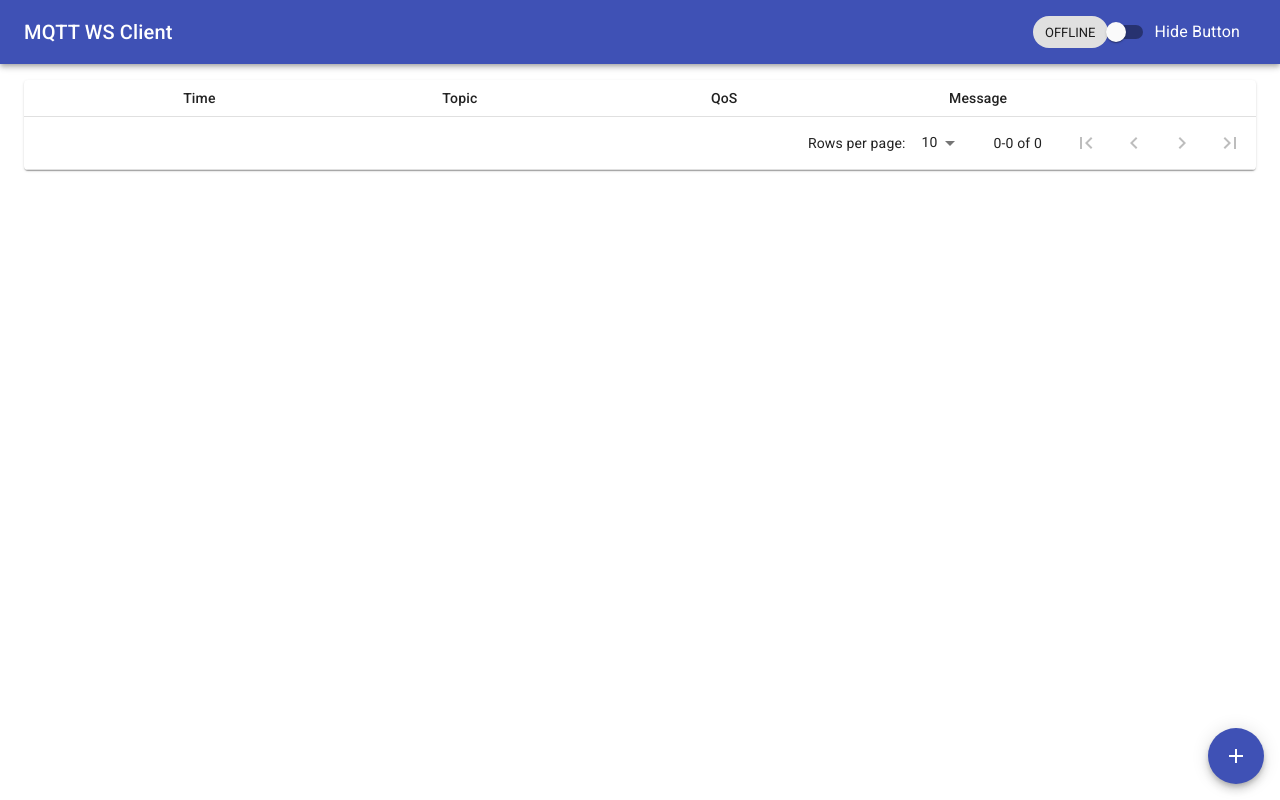
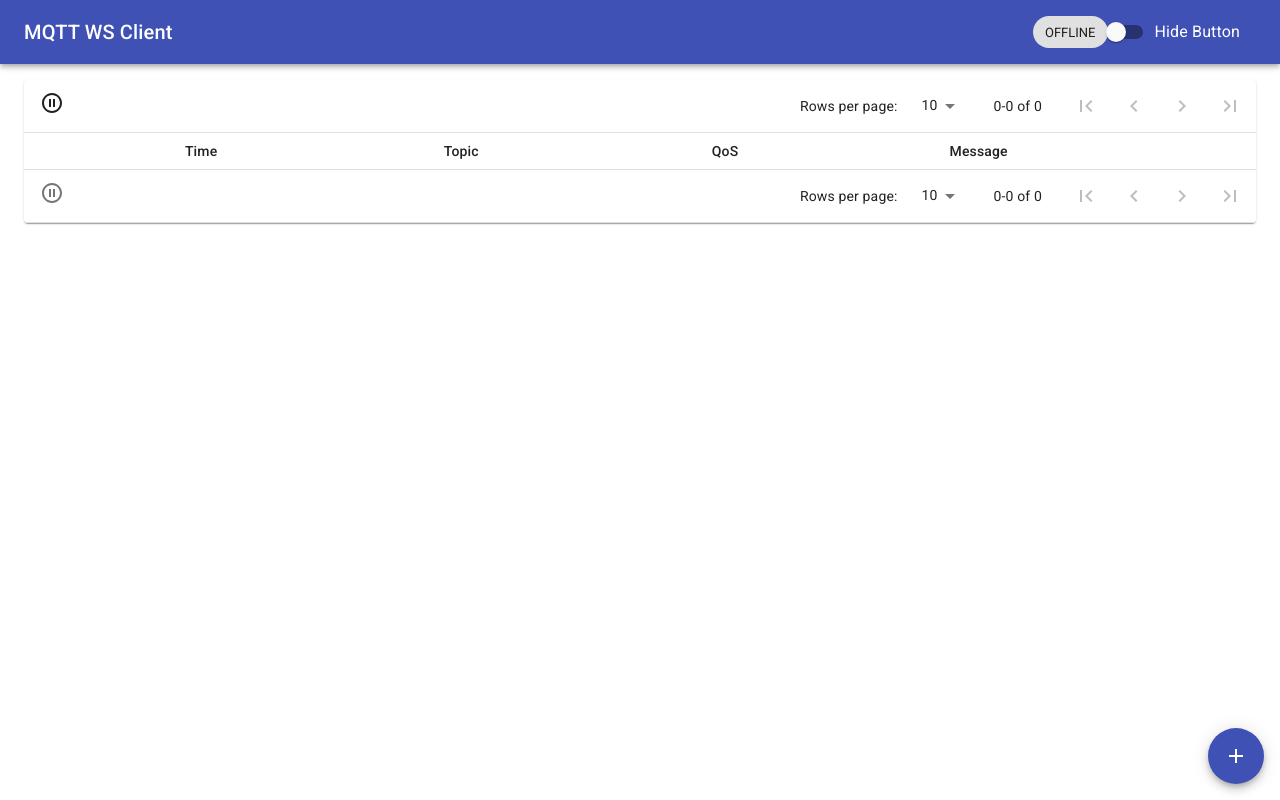
Before and after one commit to cytaylorw/react-mqtt-ws-client, a React (Create React App) app: page / in a window 1280 px wide. Built offline with nearby package versions, Linux system fonts and the light colour scheme.

Commit message:
Pause UI from rendering messages

```diff
--- a/src/components/tables/ActionsRow.js
+++ b/src/components/tables/ActionsRow.js
@@ -14,6 +14,9 @@ import FirstPageIcon from '@material-ui/icons/FirstPage';
 import KeyboardArrowLeft from '@material-ui/icons/KeyboardArrowLeft';
 import KeyboardArrowRight from '@material-ui/icons/KeyboardArrowRight';
 import LastPageIcon from '@material-ui/icons/LastPage';
+import PauseCircleOutlineIcon from '@material-ui/icons/PauseCircleOutline';
+import PlayCircleOutlineIcon from '@material-ui/icons/PlayCircleOutline';
+import { MqttContext } from 'hooks/context/Contexts';
 
 const useStyles1 = makeStyles((theme) => ({
   root: {
@@ -84,31 +87,32 @@ function createData(name, calories, fat) {
   return { name, calories, fat };
 }
 
-const rows = [
-  createData('Cupcake', 305, 3.7),
-  createData('Donut', 452, 25.0),
-  createData('Eclair', 262, 16.0),
-  createData('Frozen yoghurt', 159, 6.0),
-  createData('Gingerbread', 356, 16.0),
-  createData('Honeycomb', 408, 3.2),
-  createData('Ice cream sandwich', 237, 9.0),
-  createData('Jelly Bean', 375, 0.0),
-  createData('KitKat', 518, 26.0),
-  createData('Lollipop', 392, 0.2),
-  createData('Marshmallow', 318, 0),
-  createData('Nougat', 360, 19.0),
-  createData('Oreo', 437, 18.0),
-].sort((a, b) => (a.calories < b.calories ? -1 : 1));
+// const rows = [
+//   createData('Cupcake', 305, 3.7),
+//   createData('Donut', 452, 25.0),
+//   createData('Eclair', 262, 16.0),
+//   createData('Frozen yoghurt', 159, 6.0),
+//   createData('Gingerbread', 356, 16.0),
+//   createData('Honeycomb', 408, 3.2),
+//   createData('Ice cream sandwich', 237, 9.0),
+//   createData('Jelly Bean', 375, 0.0),
+//   createData('KitKat', 518, 26.0),
+//   createData('Lollipop', 392, 0.2),
+//   createData('Marshmallow', 318, 0),
+//   createData('Nougat', 360, 19.0),
+//   createData('Oreo', 437, 18.0),
+// ].sort((a, b) => (a.calories < b.calories ? -1 : 1));
 
-const useStyles2 = makeStyles({
-  table: {
-    minWidth: 500,
+const useStyles2 = makeStyles((theme) => ({
+  control: {
+    fontWeight: 400
   },
-});
+}));
 
 export default function ActionsRow(props) {
   const classes = useStyles2();
-  // const [page, setPage] = React.useState(0);
+  const [pause, setPause] = React.useState(false);
+  const [mqttState, dispatch] = React.useContext(MqttContext);
   // const [rowsPerPage, setRowsPerPage] = React.useState(5);
 
   const { count, page, rowsPerPage, onChangePage, onChangeRowsPerPage, rowsPerPageOptions, colSpan, SelectProps } = props;
@@ -120,12 +124,22 @@ export default function ActionsRow(props) {
   //   setRowsPerPage(parseInt(event.target.value, 10));
   //   setPage(0);
   // };
+  const togglePause = () => {
+    // setPause(!pause);
+    dispatch({type: 'togglePause'});
+  }
 
   return (
           <TableRow>
+            <TableCell>
+              { mqttState.pause ?
+                <PlayCircleOutlineIcon onClick={togglePause} class={`MuiSvgIcon-root ${classes.control}`}/> :
+                <PauseCircleOutlineIcon onClick={togglePause} class={`MuiSvgIcon-root ${classes.control}`}/>
+              }
+            </TableCell>
             <TablePagination
               rowsPerPageOptions={rowsPerPageOptions}
-              colSpan={colSpan}
+              colSpan={colSpan-1}
               count={count}
               rowsPerPage={rowsPerPage}
               page={page}
--- a/src/components/tables/MessageTable.js
+++ b/src/components/tables/MessageTable.js
@@ -60,7 +60,8 @@ export default function CollapsibleTable() {
   const tableColumns = columns[mqttSetting.subscribeTo.converter] ?
     columns[mqttSetting.subscribeTo.converter] :
     columns['default'];
-
+  const colSpan = Object.keys(tableColumns).length+1;
+  const pageOptions = [10, 25, 50, 100];
   const handleChangePage = (event, newPage) => {
     setPage(newPage);
   };
@@ -73,6 +74,21 @@ export default function CollapsibleTable() {
     <Container maxWidth="xl" className={classes.container}>
         <TableContainer component={Paper}>
         <Table size="small" aria-label="collapsible table">
+        <TableHead>
+            <ActionsRow
+              rowsPerPageOptions={pageOptions}
+              colSpan={colSpan}
+              count={mqttState.messages.length}
+              rowsPerPage={rowsPerPage}
+              page={page}
+              SelectProps={{
+                inputProps: { 'aria-label': 'rows per page' },
+                native: true,
+              }}
+              onChangePage={handleChangePage}
+              onChangeRowsPerPage={handleChangeRowsPerPage}
+            />
+          </TableHead>
           <TableHead>
             <TableRow>
                 <TableCell />
@@ -97,8 +113,8 @@ export default function CollapsibleTable() {
           </TableBody>
           <TableFooter>
             <ActionsRow
-                rowsPerPageOptions={[10, 25, 50]}
-                colSpan={7}
+              rowsPerPageOptions={pageOptions}
+              colSpan={colSpan}
               count={mqttState.messages.length}
               rowsPerPage={rowsPerPage}
               page={page}
--- a/src/hooks/context/MqttProvider.js
+++ b/src/hooks/context/MqttProvider.js
@@ -20,7 +20,8 @@ const ACTIONS = {
   ON_ERROR: 'onError',
   ON_MESSAGE: 'onMessage',
   UPDATE_STATUS: 'updateStatus',
-  UPDATE_MESSAGES: 'updateMessages'
+  UPDATE_MESSAGES: 'updateMessages',
+  TOGGLE_PAUSE: 'togglePause',
 }
 
 let messageBuffer = [{messages: []}];
@@ -31,7 +32,7 @@ const mqttReducer = (state, action) => {
     case ACTIONS.ON_MESSAGE:
       const last = messageBuffer.length - 1;
       messageBuffer[last].messages.push(messageConverter[state.subscribedTo.converter](action));
-      if(!timeoutHandle){
+      if(!timeoutHandle && !state.pause){
         timeoutHandle = setTimeout(() => state.dispatch({type: ACTIONS.UPDATE_MESSAGES}), state.updateInterval)
       }
       return state;
@@ -142,6 +143,8 @@ const mqttReducer = (state, action) => {
       // console.log(action.type)
       // console.log(state.mqtt)
       return {...state, status: action.status};
+      case ACTIONS.TOGGLE_PAUSE:
+      return {...state, pause: !state.pause};
     default:
       return state;
   }
@@ -161,7 +164,8 @@ export default function MqttProvider({ children }){
     messages: [],
     messagesCount: 0,
     setAlert,
-    clearAlert
+    clearAlert,
+    pause: false
   })
 
   React.useEffect(() => {
```
Lines whose indentation alone changed are shown as unchanged.
